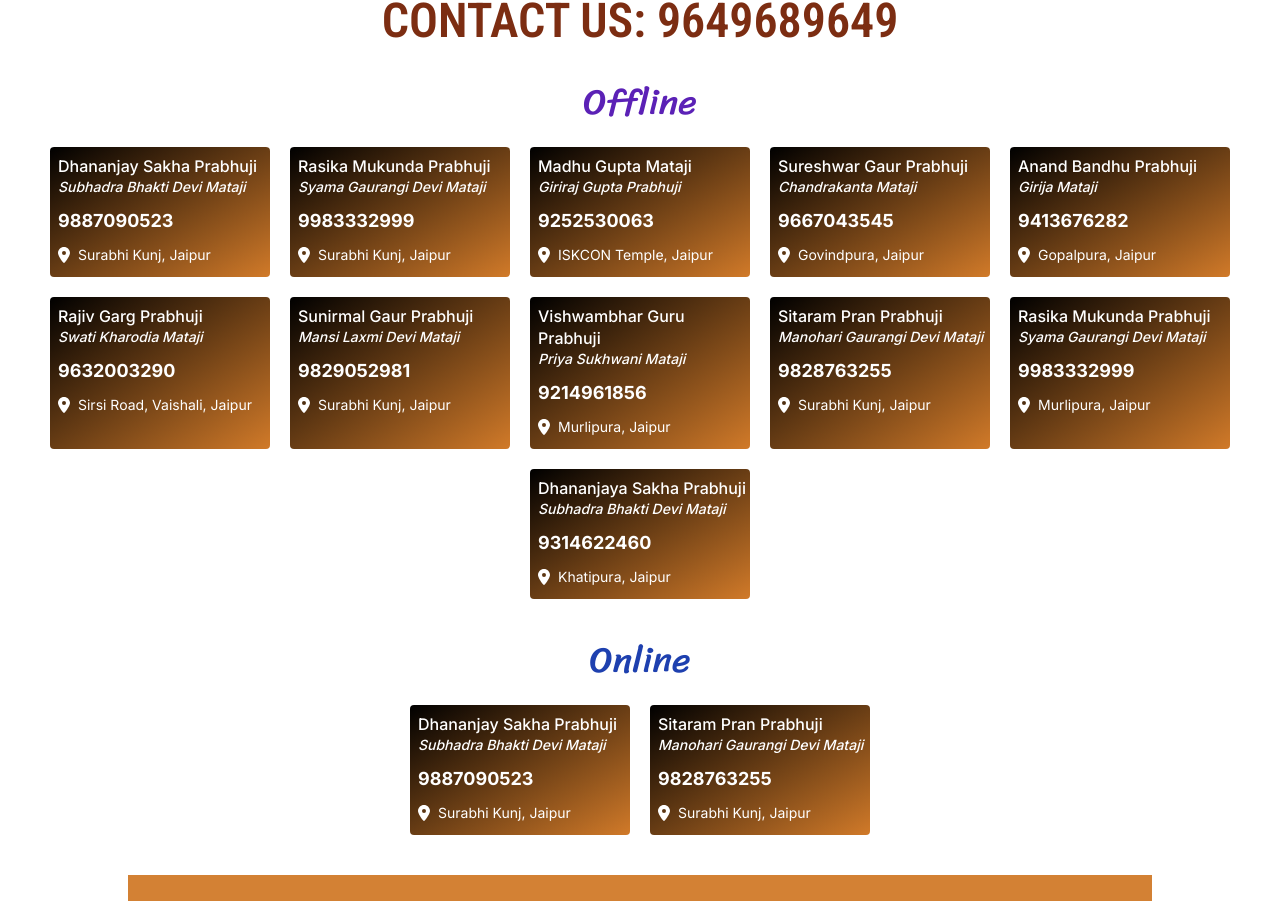
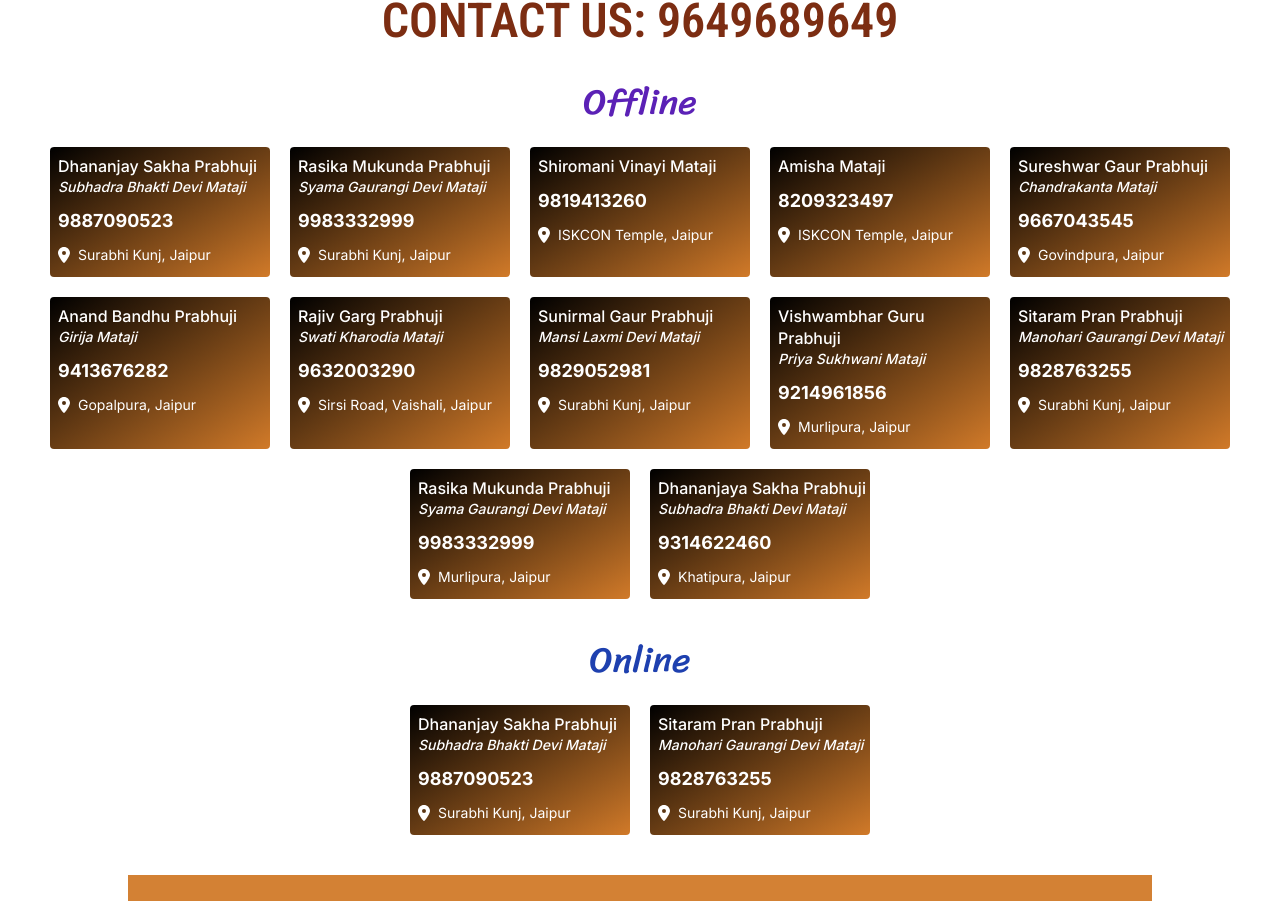
Before and after one commit to iskconjaipur/ijp-landing, a Next.js app: page /bhakti-vriksha in a window 1280 px wide. Shown: the part 3663-4564 px from the top of the page. Built offline with nearby package versions, Linux system fonts and the light colour scheme; a web font is replaced by a local one; what tw-elements would draw is missing.

Commit message:
Update contactData.js

```diff
--- a/src/components/Connect/BhaktiVriksha/03Contact/contactData.js
+++ b/src/components/Connect/BhaktiVriksha/03Contact/contactData.js
@@ -12,9 +12,15 @@ export const contactData = [
     address: "Surabhi Kunj, Jaipur",
   },
   {
-    name: "Madhu Gupta Mataji",
-    spouse: "Giriraj Gupta Prabhuji",
-    number: "9252530063",
+    name: "Shiromani Vinayi Mataji",
+    spouse: "",
+    number: "9819413260",
+    address: "ISKCON Temple, Jaipur",
+  },
+  {
+    name: "Amisha Mataji",
+    spouse: "",
+    number: "8209323497",
     address: "ISKCON Temple, Jaipur",
   },
   {
```
